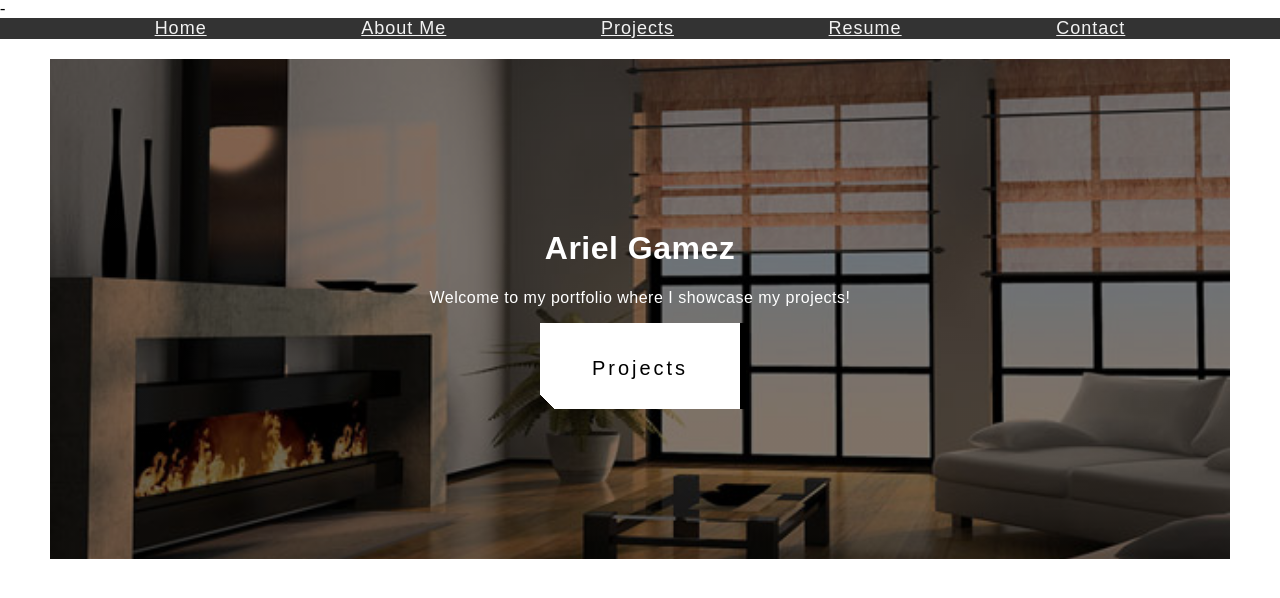
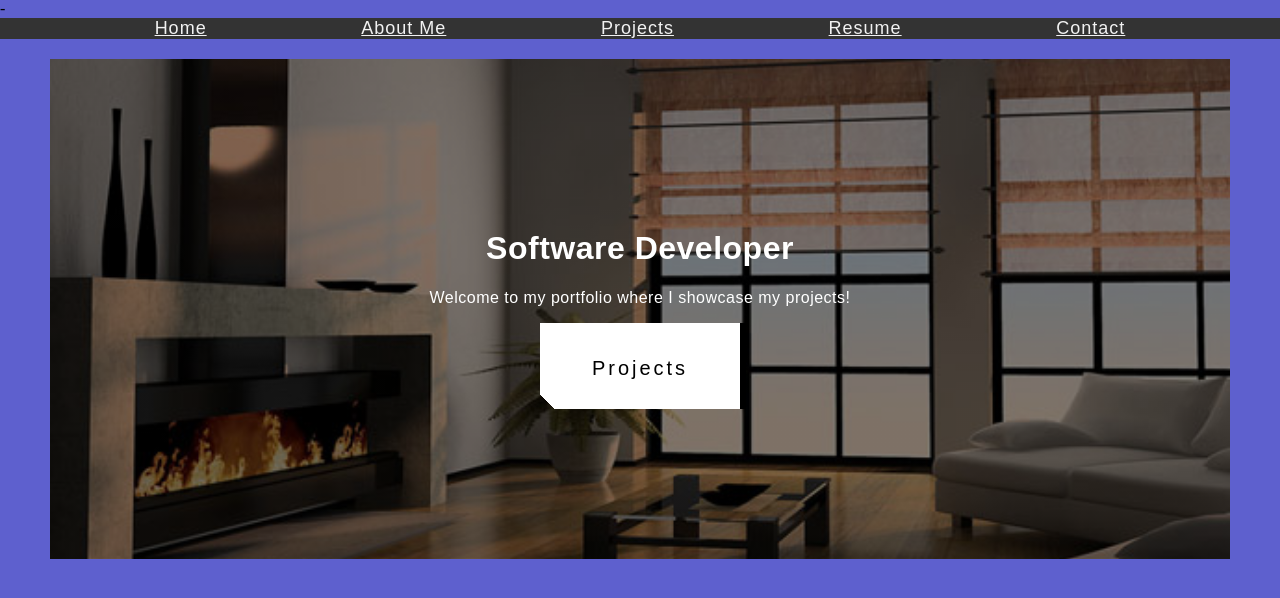
Before and after one commit to argamez98/HTML-Template, a plain HTML site: page template.html in a window 1280 px wide. Drawn offline with Linux system fonts and the light colour scheme.

Commit message:
changed title + CSS
added "Software Developer" instead of my name for it to be the first thing that's seen when opening the page.

```diff
--- a/style.css
+++ b/style.css
@@ -1,6 +1,7 @@
 html, body {
     margin: 0px;
     padding: 0px;
+    background-color: #5E60CE;
 }
 
 .heroImage {
--- a/template.html
+++ b/template.html
@@ -22,7 +22,7 @@
     </div>
     <div class=heroImage>
         <div class=heroText>
-            <h1 class=heroBannerName>Ariel Gamez</h1>
+            <h1 class=heroBannerName>Software Developer</h1>
             <p>Welcome to my portfolio where I showcase my projects!</p>
             <form action=>
                 <button type=submit class=projectButton>Projects</button>
```
